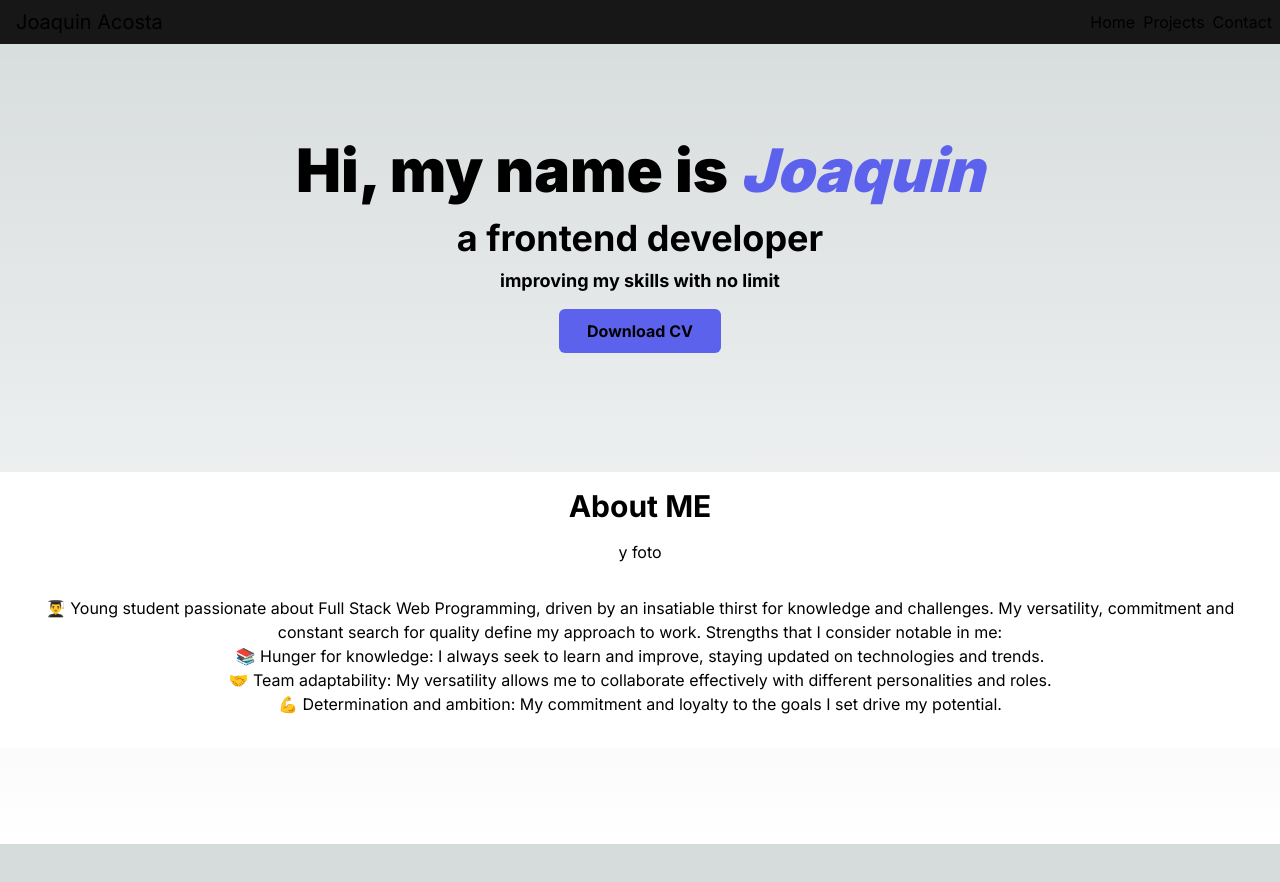
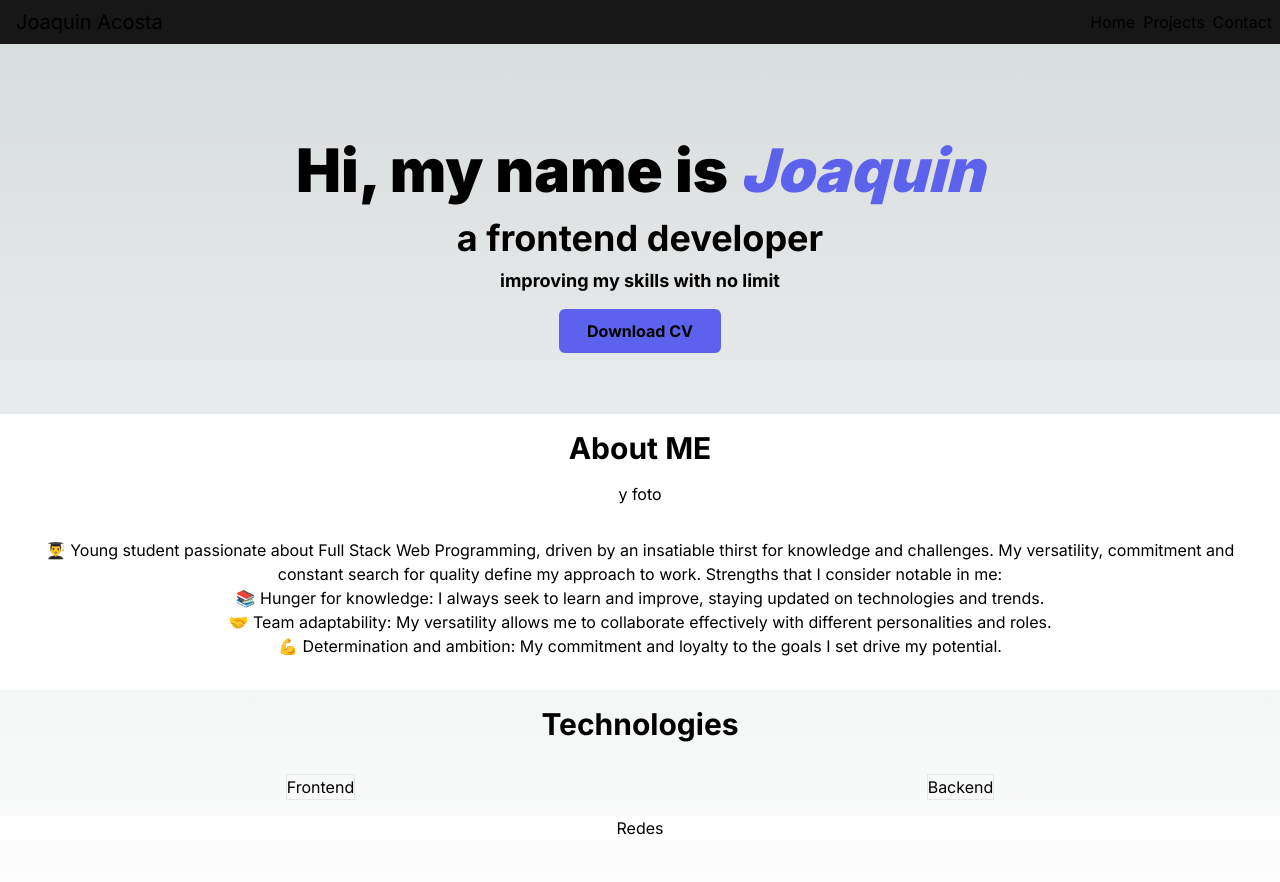
Before and after one commit to JoaquinHAcosta/joaquindev, a Next.js app: page / in a window 1280 px wide. Shown: the top 882 px of the page. Before the commit the page ends 844 px from the top, so only its background shows below. Built offline with nearby package versions, Linux system fonts and the light colour scheme.

Commit message:
rest of main

```diff
--- a/src/app/page.tsx
+++ b/src/app/page.tsx
@@ -34,6 +34,20 @@ export default function Home() {
           set drive my potential.
         </p>
       </section>
+      <section className="w-screen">
+        <h2 className="py-4 text-3xl font-bold mx-3">Technologies</h2>
+        <div className="flex justify-around">
+          <div className="border m-4">
+            <h4>Frontend</h4>
+          </div>
+          <div className="border m-4">
+            <h4>Backend</h4>
+          </div>
+        </div>
+      </section>
+      <footer className="bg-white w-screen text-black">
+        <h4>Redes</h4>
+      </footer>
     </main>
   )
 }
```
